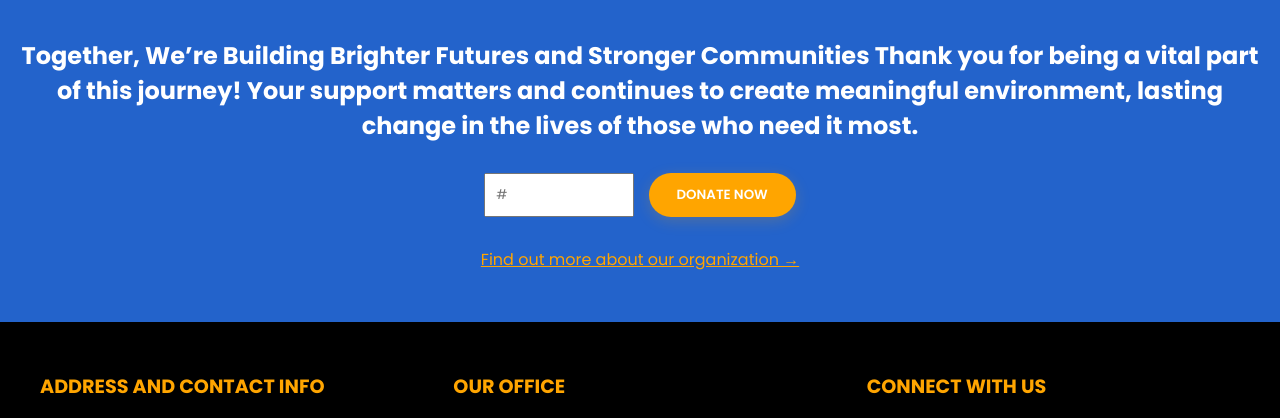
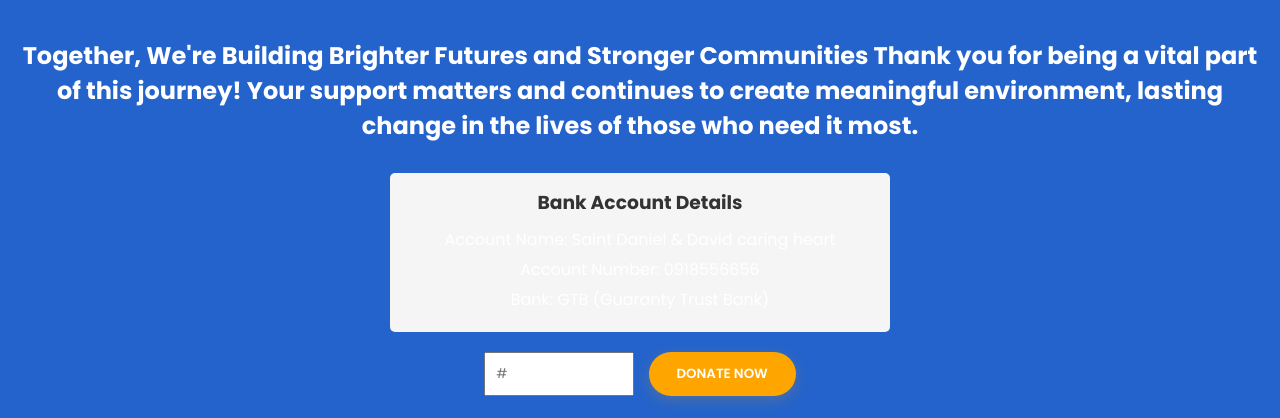
Before and after one commit to Iamsomatil/Dave-Dan-NGO-website, a website: page index.html in a window 1280 px wide. Shown: the part 1930-2348 px from the top of the page. Drawn offline with Linux system fonts and the light colour scheme.

Commit message:
added account details to the website

```diff
--- a/index.html
+++ b/index.html
@@ -1,32 +1,43 @@
 <!DOCTYPE html>
 <html lang="en">
   <head>
-    <meta charset="UTF-8">
-    <meta name="viewport" content="width=device-width, initial-scale=1.0">
+    <meta charset="UTF-8" />
+    <meta name="viewport" content="width=device-width, initial-scale=1.0" />
     <title>Welcome to St. DAVDAN INITIATIVES</title>
-    <link rel="stylesheet" href="styles.css">
-    <link rel="preconnect" href="https://fonts.googleapis.com">
-    <link rel="preconnect" href="https://fonts.gstatic.com" crossorigin>
-    <link href="https://fonts.googleapis.com/css2?family=Poppins:wght@300;400;500;600;700&display=swap" rel="stylesheet">
-    <link rel="stylesheet" href="https://cdnjs.cloudflare.com/ajax/libs/font-awesome/6.0.0/css/all.min.css">
+    <link rel="stylesheet" href="styles.css" />
+    <link rel="preconnect" href="https://fonts.googleapis.com" />
+    <link rel="preconnect" href="https://fonts.gstatic.com" crossorigin />
+    <link
+      href="https://fonts.googleapis.com/css2?family=Poppins:wght@300;400;500;600;700&display=swap"
+      rel="stylesheet"
+    />
+    <link
+      rel="stylesheet"
+      href="https://cdnjs.cloudflare.com/ajax/libs/font-awesome/6.0.0/css/all.min.css"
+    />
   </head>
   <body>
     <!-- Top Bar -->
     <div class="top-bar">
       <div class="contact-info">
         <i class="fas fa-phone"></i> +234 803 044 3567
-            <i class="fas fa-envelope ml-3"></i> stdavdancaringheartsinitiative@gmail.com
+        <i class="fas fa-envelope ml-3"></i>
+        stdavdancaringheartsinitiative@gmail.com
       </div>
       <div class="social-icons">
         <a href="#"><i class="fab fa-facebook"></i></a>
-            <a href="https://www.instagram.com/saintdavidanddanielinitiatives?igshid=MWNscGxuMmF3ZnE4eQ==" target="_blank"><i class="fab fa-instagram"></i></a>
+        <a
+          href="https://www.instagram.com/saintdavidanddanielinitiatives?igshid=MWNscGxuMmF3ZnE4eQ=="
+          target="_blank"
+          ><i class="fab fa-instagram"></i
+        ></a>
       </div>
     </div>
 
     <!-- Header/Navigation -->
     <header class="header">
       <div class="logo">
-            <img src="./images/footer logo.jpg" alt="Saint David and Daniel Logo">
+        <img src="./images/footer logo.jpg" alt="Saint David and Daniel Logo" />
         ST. DAVDAN INITIATIVES
       </div>
       <nav class="nav-links">
@@ -42,15 +53,18 @@
     <section class="hero">
       <h1 class="slide-in">Caring Hearts For The Vulnerable</h1>
       <p class="fade-in">
-            Partnering with inspiring local organizations to create a brighter future.
-            Together, we are tackling global climate change, providing essential funding, and extending a helping hand to those in need.
+        Partnering with inspiring local organizations to create a brighter
+        future. Together, we are tackling global climate change, providing
+        essential funding, and extending a helping hand to those in need.
       </p>
       <a href="./blog.html" class="cta-btn fade-in">READ THE FULL BLOG</a>
     </section>
 
     <!-- Stats Section -->
     <section class="stats">
-        <h2 class="fade-in">How Your Donations Have Made a Difference Since the Beginning! </h2>
+      <h2 class="fade-in">
+        How Your Donations Have Made a Difference Since the Beginning!
+      </h2>
       <div class="stats-container">
         <div class="stat-item slide-in">
           <div class="stat-number">1,508</div>
@@ -66,7 +80,8 @@
         <div class="stat-item slide-in">
           <div class="stat-number">968</div>
           <div class="stat-text">
-                    Empowering adults through transformative and life changing programs such as family business and palliative to elders and individuals
+            Empowering adults through transformative and life changing programs
+            such as family business and palliative to elders and individuals
           </div>
         </div>
       </div>
@@ -96,7 +111,6 @@
             />
             <div class="media-overlay">
               <h3>Charity Work</h3>
-
             </div>
           </div>
 
@@ -109,7 +123,6 @@
             />
             <div class="media-overlay">
               <h3>Helping Hands</h3>
-
             </div>
           </div>
 
@@ -122,7 +135,6 @@
             />
             <div class="media-overlay">
               <h3>Outreach</h3>
-
             </div>
           </div>
 
@@ -135,7 +147,6 @@
             />
             <div class="media-overlay">
               <h3>Charity Work</h3>
-
             </div>
           </div>
 
@@ -148,7 +159,6 @@
             />
             <div class="media-overlay">
               <h3>Charity Work</h3>
-
             </div>
           </div>
 
@@ -161,7 +171,6 @@
             />
             <div class="media-overlay">
               <h3>Outreach</h3>
-
             </div>
           </div>
 
@@ -174,7 +183,6 @@
             />
             <div class="media-overlay">
               <h3>Charity Work</h3>
-
             </div>
           </div>
 
@@ -187,7 +195,6 @@
             />
             <div class="media-overlay">
               <h3>Charity Work</h3>
-
             </div>
           </div>
 
@@ -200,7 +207,6 @@
             />
             <div class="media-overlay">
               <h3>Charity Work</h3>
-
             </div>
           </div>
 
@@ -213,7 +219,6 @@
             />
             <div class="media-overlay">
               <h3>Charity Work</h3>
-
             </div>
           </div>
 
@@ -226,7 +231,6 @@
             />
             <div class="media-overlay">
               <h3>Charity Work</h3>
-
             </div>
           </div>
 
@@ -239,7 +243,6 @@
             />
             <div class="media-overlay">
               <h3>Charity Work</h3>
-
             </div>
           </div>
 
@@ -252,7 +255,6 @@
             />
             <div class="media-overlay">
               <h3>Charity Work</h3>
-
             </div>
           </div>
 
@@ -265,7 +267,6 @@
             />
             <div class="media-overlay">
               <h3>Charity Work</h3>
-
             </div>
           </div>
 
@@ -278,7 +279,6 @@
             />
             <div class="media-overlay">
               <h3>Charity Work</h3>
-
             </div>
           </div>
         </div>
@@ -292,10 +292,18 @@
     <!-- Donation Section -->
     <section class="donation-section">
       <h2>
-            Together, We’re Building Brighter Futures and Stronger Communities
-Thank you for being a vital part of this journey! Your support matters and continues to create meaningful environment, lasting change in the lives of those who need it most.
+        Together, We're Building Brighter Futures and Stronger Communities Thank
+        you for being a vital part of this journey! Your support matters and
+        continues to create meaningful environment, lasting change in the lives
+        of those who need it most.
       </h2>
       <div class="donation-form">
+        <div class="bank-details">
+          <h3>Bank Account Details</h3>
+          <p>Account Name: Saint Daniel & David caring heart</p>
+          <p>Account Number: 0918556656</p>
+          <p>Bank: GTB (Guaranty Trust Bank)</p>
+        </div>
         <input type="text" placeholder="#" class="donation-input" />
         <button class="donate-btn">DONATE NOW</button>
       </div>
@@ -378,9 +386,8 @@ Thank you for being a vital part of this journey! Your support matters and conti
           <img src="./images/footer logo.jpg" alt="Street Child Logo" />
         </div>
         <p>
-                2024 St. David and Daniel Caring Hearts. | All rights
-                reserved. | Registered Address: 45,Oba Adesida Road, Akure, Ondo
-                State.
+          2024 St. David and Daniel Caring Hearts. | All rights reserved. |
+          Registered Address: 45,Oba Adesida Road, Akure, Ondo State.
         </p>
         <div class="fundraising-regulator">
           <img
--- a/styles.css
+++ b/styles.css
@@ -262,6 +262,23 @@ body {
   color: white;
   padding: 50px 20px;
   text-align: center;
+}
+
+.bank-details {
+  margin-bottom: 20px;
+  padding: 15px;
+  background-color: #f5f5f5;
+  border-radius: 5px;
+}
+
+.bank-details h3 {
+  margin-bottom: 10px;
+  color: #333;
+}
+
+.bank-details p {
+  margin: 5px 0;
+  font-size: 16px;
 }
 
 .donation-form {
```
Lines whose indentation alone changed are shown as unchanged.
